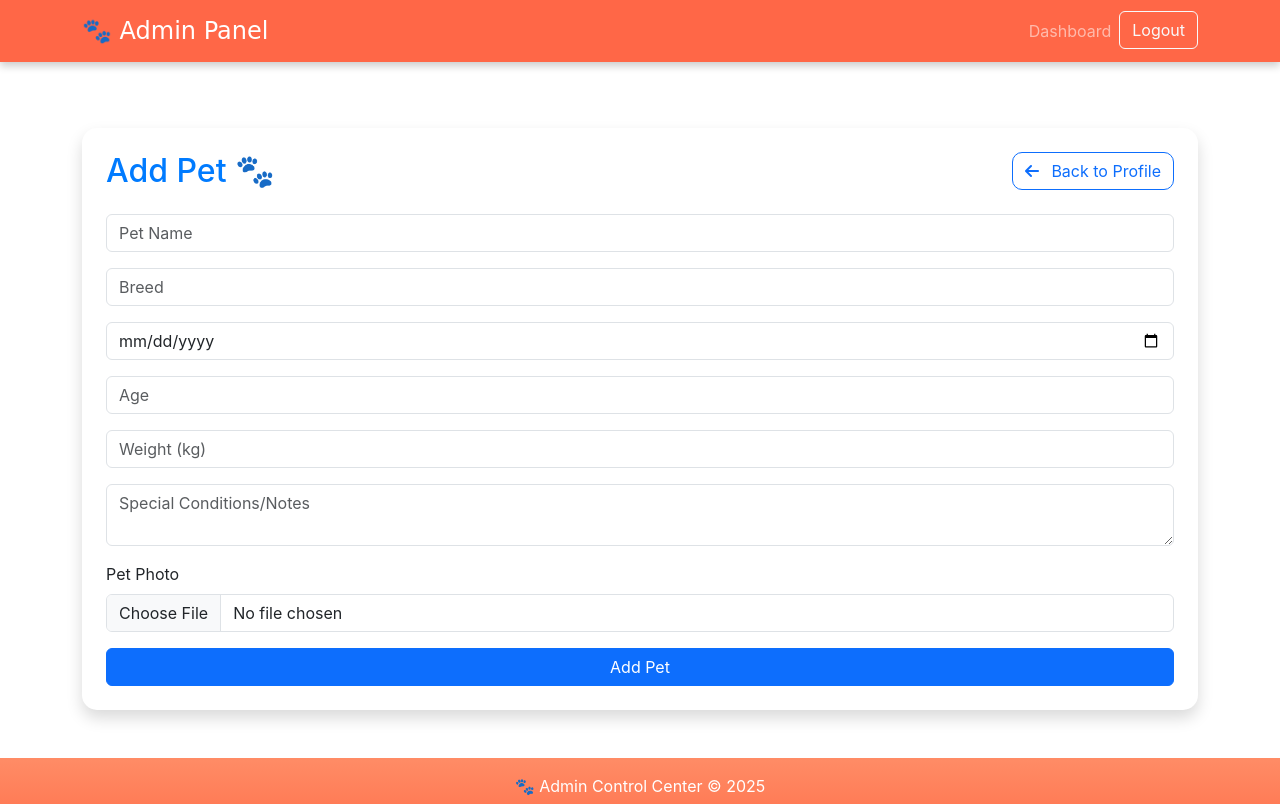
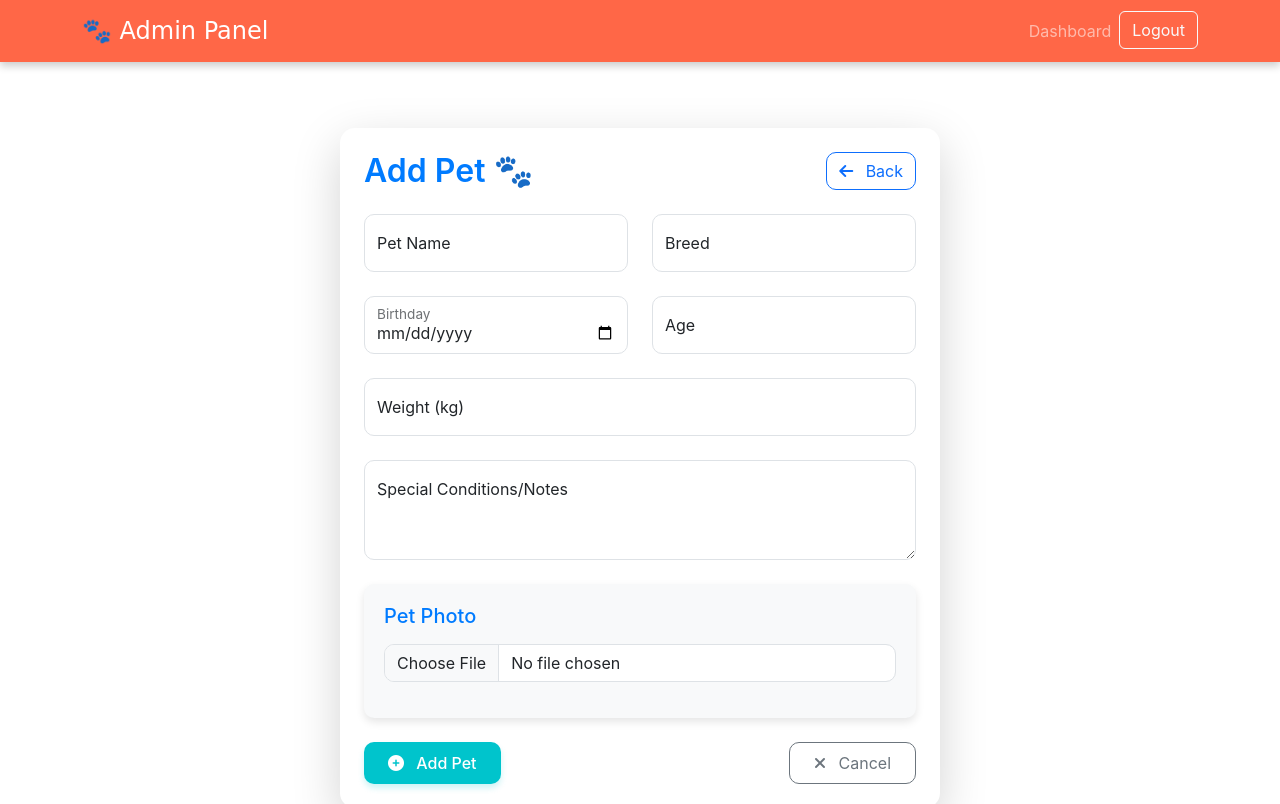
Before and after one commit to ChamikaShashipriya99/PawTracker_Oniline-Pet-Care-Management-System, a React (Create React App) app in the folder client/: page /add-pet in a window 1280 px wide. Shown: the top 804 px of the page. Built offline with nearby package versions, Linux system fonts and the light colour scheme; sample sign-in values are in the browser's storage; the HTML template or start-up script is replaced by a standard one.

Commit message:
Update Add-Pet Form

```diff
--- a/client/src/components/AddPet.js
+++ b/client/src/components/AddPet.js
@@ -100,48 +100,159 @@ function AddPet() {
 
   return (
     <div className="container mt-5">
-      <div className="card shadow p-4" style={{ borderRadius: '15px' }}>
+      <div className="card shadow-lg p-4" style={{ maxWidth: '600px', margin: '0 auto', borderRadius: '15px', border: 'none' }}>
         <div className="d-flex justify-content-between align-items-center mb-4">
-          <h2 style={{ color: '#007bff', margin: 0 }}>Add Pet 🐾</h2>
+          <h2 className="mb-0" style={{ color: '#007bff', fontWeight: '600' }}>Add Pet 🐾</h2>
           <button
             className="btn btn-outline-primary"
             onClick={() => navigate('/profile')}
             style={{ borderRadius: '10px' }}
           >
-            <i className="fas fa-arrow-left me-2"></i> Back to Profile
+            <i className="fas fa-arrow-left me-2"></i> Back
           </button>
         </div>
 
         <form onSubmit={handleSubmit}>
-          <div className="mb-3">
-            <input type="text" name="petName" className="form-control" placeholder="Pet Name" value={pet.petName} onChange={handleChange} required />
-            {errors.petName && <small className="text-danger">{errors.petName}</small>}
+          <div className="row">
+            <div className="col-md-6 mb-4">
+              <div className="form-floating">
+                <input
+                  type="text"
+                  name="petName"
+                  className={`form-control ${errors.petName ? 'is-invalid' : ''}`}
+                  value={pet.petName}
+                  onChange={handleChange}
+                  required
+                  style={{ borderRadius: '10px', height: '50px' }}
+                  placeholder="Pet Name"
+                />
+                <label>Pet Name</label>
+                {errors.petName && <div className="invalid-feedback">{errors.petName}</div>}
+              </div>
+            </div>
+            <div className="col-md-6 mb-4">
+              <div className="form-floating">
+                <input
+                  type="text"
+                  name="breed"
+                  className={`form-control ${errors.breed ? 'is-invalid' : ''}`}
+                  value={pet.breed}
+                  onChange={handleChange}
+                  required
+                  style={{ borderRadius: '10px', height: '50px' }}
+                  placeholder="Breed"
+                />
+                <label>Breed</label>
+                {errors.breed && <div className="invalid-feedback">{errors.breed}</div>}
+              </div>
+            </div>
           </div>
-          <div className="mb-3">
-            <input type="text" name="breed" className="form-control" placeholder="Breed" value={pet.breed} onChange={handleChange} required />
-            {errors.breed && <small className="text-danger">{errors.breed}</small>}
+
+          <div className="row">
+            <div className="col-md-6 mb-4">
+              <div className="form-floating">
+                <input
+                  type="date"
+                  name="birthday"
+                  className={`form-control ${errors.birthday ? 'is-invalid' : ''}`}
+                  value={pet.birthday}
+                  onChange={handleChange}
+                  required
+                  style={{ borderRadius: '10px', height: '50px' }}
+                />
+                <label>Birthday</label>
+                {errors.birthday && <div className="invalid-feedback">{errors.birthday}</div>}
+              </div>
+            </div>
+            <div className="col-md-6 mb-4">
+              <div className="form-floating">
+                <input
+                  type="number"
+                  name="age"
+                  className={`form-control ${errors.age ? 'is-invalid' : ''}`}
+                  value={pet.age}
+                  onChange={handleChange}
+                  required
+                  style={{ borderRadius: '10px', height: '50px' }}
+                  placeholder="Age"
+                />
+                <label>Age</label>
+                {errors.age && <div className="invalid-feedback">{errors.age}</div>}
+              </div>
+            </div>
           </div>
-          <div className="mb-3">
-            <input type="date" name="birthday" className="form-control" value={pet.birthday} onChange={handleChange} required />
-            {errors.birthday && <small className="text-danger">{errors.birthday}</small>}
+
+          <div className="mb-4">
+            <div className="form-floating">
+              <input
+                type="number"
+                name="weight"
+                className={`form-control ${errors.weight ? 'is-invalid' : ''}`}
+                value={pet.weight}
+                onChange={handleChange}
+                required
+                style={{ borderRadius: '10px', height: '50px' }}
+                placeholder="Weight (kg)"
+              />
+              <label>Weight (kg)</label>
+              {errors.weight && <div className="invalid-feedback">{errors.weight}</div>}
+            </div>
           </div>
-          <div className="mb-3">
-            <input type="number" name="age" className="form-control" placeholder="Age" value={pet.age} onChange={handleChange} required />
-            {errors.age && <small className="text-danger">{errors.age}</small>}
+
+          <div className="mb-4">
+            <div className="form-floating">
+              <textarea
+                name="specialConditions"
+                className="form-control"
+                value={pet.specialConditions}
+                onChange={handleChange}
+                style={{ borderRadius: '10px', height: '100px' }}
+                placeholder="Special Conditions/Notes"
+              />
+              <label>Special Conditions/Notes</label>
+            </div>
           </div>
-          <div className="mb-3">
-            <input type="number" name="weight" className="form-control" placeholder="Weight (kg)" value={pet.weight} onChange={handleChange} required />
-            {errors.weight && <small className="text-danger">{errors.weight}</small>}
+
+          <div className="card mb-4" style={{ borderRadius: '10px', backgroundColor: '#f8f9fa' }}>
+            <div className="card-body">
+              <h5 className="card-title mb-3" style={{ color: '#007bff' }}>Pet Photo</h5>
+              <div className="mb-3">
+                <input
+                  type="file"
+                  name="petPhoto"
+                  className={`form-control ${errors.petPhoto ? 'is-invalid' : ''}`}
+                  onChange={handleFileChange}
+                  required
+                  style={{ borderRadius: '10px' }}
+                />
+                {errors.petPhoto && <div className="invalid-feedback">{errors.petPhoto}</div>}
+              </div>
+            </div>
           </div>
-          <div className="mb-3">
-            <textarea name="specialConditions" className="form-control" placeholder="Special Conditions/Notes" value={pet.specialConditions} onChange={handleChange} />
+
+          <div className="d-flex justify-content-between mt-4">
+            <button
+              type="submit"
+              className="btn btn-primary px-4 py-2"
+              style={{
+                backgroundColor: '#00c4cc',
+                border: 'none',
+                borderRadius: '10px',
+                fontWeight: '500',
+                boxShadow: '0 4px 6px rgba(0, 196, 204, 0.2)'
+              }}
+            >
+              <i className="fas fa-plus-circle me-2"></i> Add Pet
+            </button>
+            <button
+              type="button"
+              className="btn btn-outline-secondary px-4 py-2"
+              style={{ borderRadius: '10px' }}
+              onClick={() => navigate('/profile')}
+            >
+              <i className="fas fa-times me-2"></i> Cancel
+            </button>
           </div>
-          <div className="mb-3">
-            <label htmlFor="petPhoto" className="form-label">Pet Photo</label>
-            <input type="file" name="petPhoto" className="form-control" onChange={handleFileChange} required />
-            {errors.petPhoto && <small className="text-danger">{errors.petPhoto}</small>}
-          </div>
-          <button type="submit" className="btn btn-primary w-100">Add Pet</button>
         </form>
       </div>
       <br></br>
```
Also changed, not shown: 1 other file (tests, documents, lock files or other folders).
